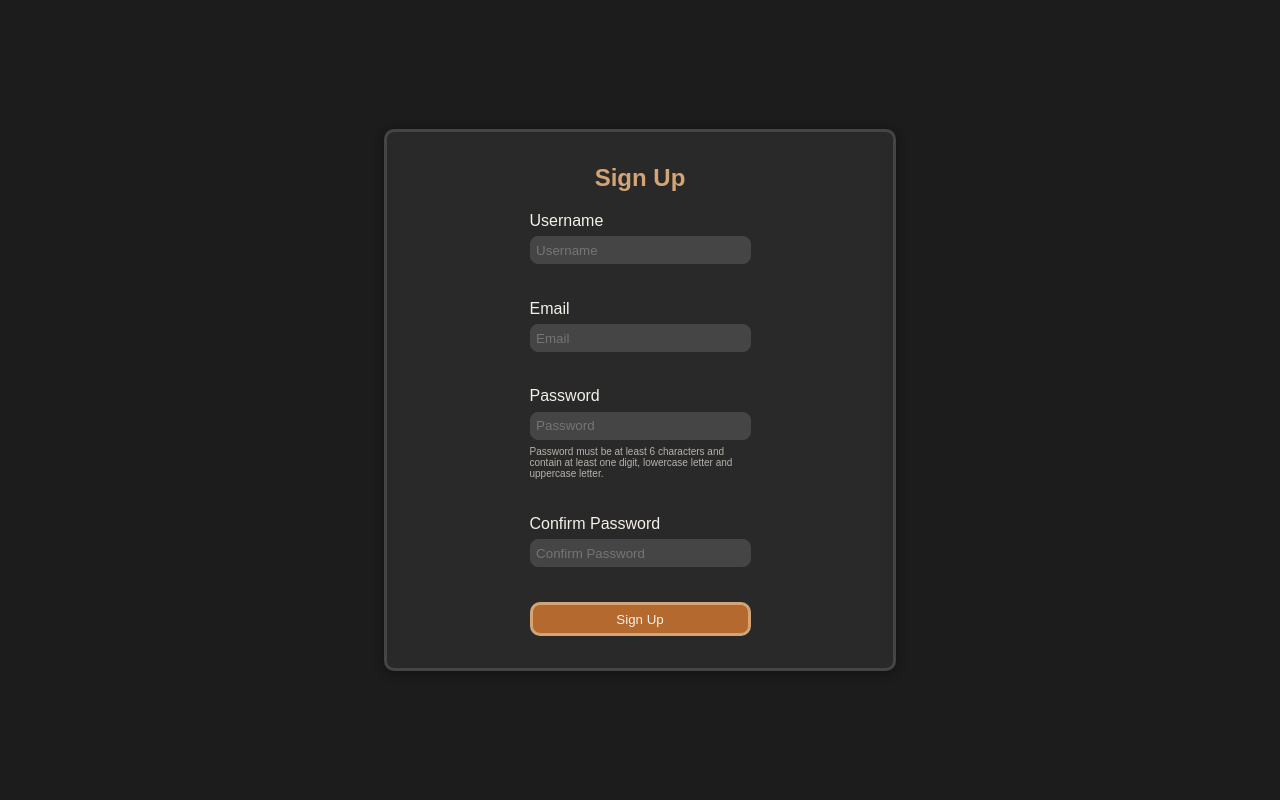
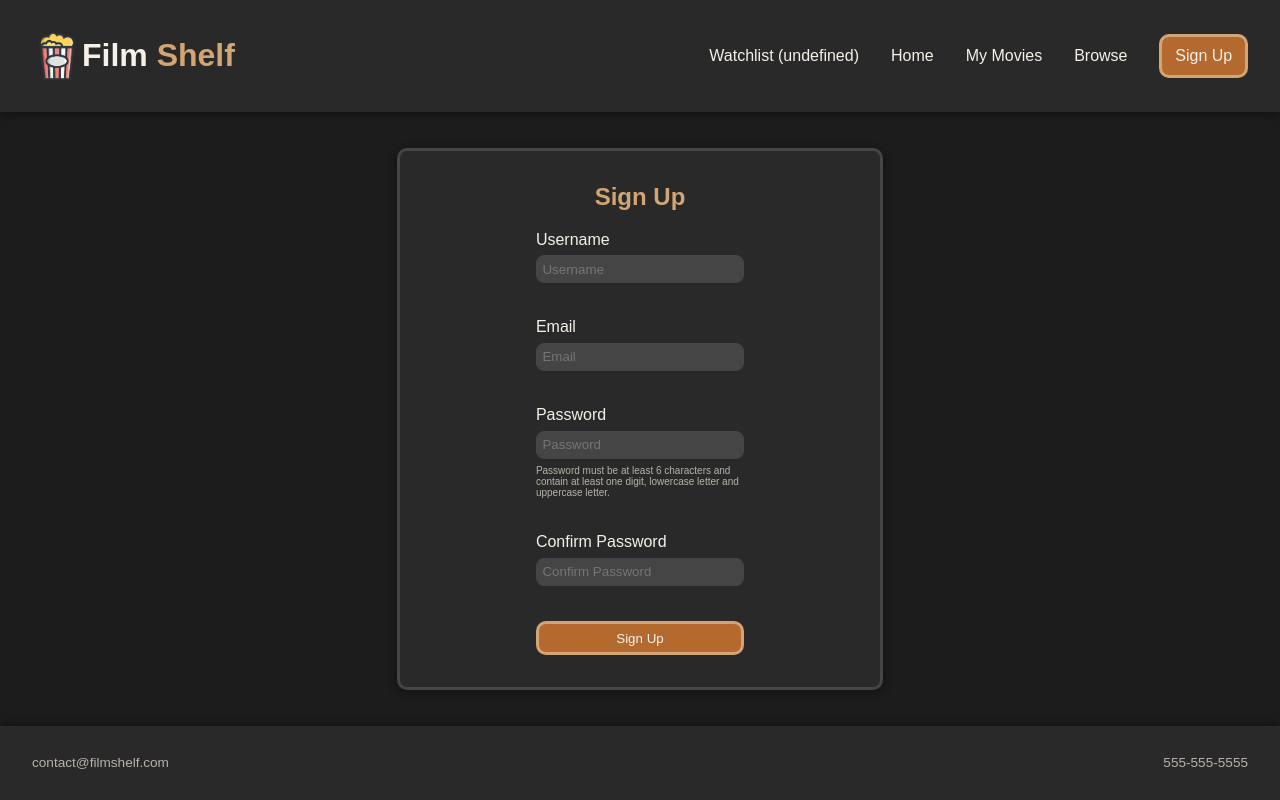
Before and after one commit to hmeekins/film-shelf, a React (Vite) app in the folder client/: page /signup in a window 1280 px wide. Built offline with nearby package versions, Linux system fonts and the light colour scheme; no server answers.

Commit message:
Added layout component to simplify header and footer reuse, adjusted existing pages accordingly

```diff
--- a/client/src/App.jsx
+++ b/client/src/App.jsx
@@ -1,16 +1,20 @@
-//Hayes Meekins
+// Hayes Meekins
 import { BrowserRouter, Routes, Route } from "react-router-dom";
+
+import Layout from "./components/Layout/Layout";
 import Home from "./pages/Home/Home";
-import SignUp from "./pages/SignUp/SignUp"
-import MyMovies from "./pages/MyMovies/MyMovies"
+import MyMovies from "./pages/MyMovies/MyMovies";
+import SignUp from "./pages/SignUp/SignUp";
 
 function App() {
     return (
         <BrowserRouter>
             <Routes>
-                <Route path="/" element={<Home />} />
-                <Route path="/signup" element={<SignUp />} />
-                <Route path="/movies" element={<MyMovies />} />
+                <Route element={<Layout />}>
+                    <Route path="/" element={<Home />} />
+                    <Route path="/movies" element={<MyMovies />} />
+                    <Route path="/signup" element={<SignUp />} />
+                </Route>
             </Routes>
         </BrowserRouter>
     );
--- /dev/null
+++ b/client/src/components/Layout/Layout.jsx
@@ -0,0 +1,20 @@
+import { Outlet } from "react-router-dom";
+import Header from "../Header/Header";
+import Footer from "../Footer/Footer";
+import styles from "./Layout.module.css";
+
+function Layout() {
+    return (
+        <div className={styles.layout}>
+            <Header />
+
+            <main className={styles.content}>
+                <Outlet />
+            </main>
+
+            <Footer />
+        </div>
+    );
+}
+
+export default Layout;
--- /dev/null
+++ b/client/src/components/Layout/Layout.module.css
@@ -0,0 +1,14 @@
+/* Hayes Meekins */
+
+.layout {
+    display: flex;
+    flex-direction: column;
+    min-height: 100vh;
+}
+
+.content {
+    flex: 1;
+    display: flex;
+    flex-direction: column;
+    width: 100%;
+}
--- a/client/src/components/Shelf/Shelf.jsx
+++ b/client/src/components/Shelf/Shelf.jsx
@@ -6,8 +6,8 @@ import Movie from "../Movie/Movie";
 function Shelf({ movies = [], movieBehaviour }) {
     const shelves = [];
 
-    for (let i = 0; i < movies.length; i += 4) {
-        shelves.push(movies.slice(i, i + 4));
+    for (let i = 0; i < movies.length; i += 5) {
+        shelves.push(movies.slice(i, i + 5));
     }
 
     return (
--- a/client/src/components/Shelf/Shelf.module.css
+++ b/client/src/components/Shelf/Shelf.module.css
@@ -4,6 +4,8 @@
     width: 100%;
     max-width: 1100px;
     position: relative;
+    height: fit-content;
+    flex-shrink: 0;
 }
 
 .movies {
@@ -31,6 +33,6 @@
     display: flex;
     flex-direction: column;
     align-items: center;
-    gap: 3rem;
+    gap: 0;
     width: 100%;
 }
--- a/client/src/pages/Home/Home.jsx
+++ b/client/src/pages/Home/Home.jsx
@@ -1,35 +1,31 @@
-//Hayes Meekins
-import { useState } from  "react";
+// Hayes Meekins
+
+import { useState } from "react";
 import styles from "./Home.module.css";
-import Header from "../../components/Header/Header";
 import About from "../../components/About/About";
 import Shelf from "../../components/Shelf/Shelf";
-import Footer from "../../components/Footer/Footer";
-function Home()
-{
+
+function Home() {
     const [watchlistCount, setWatchlistCount] = useState(0);
 
     const addWatchListCount = () => {
         setWatchlistCount(count => count + 1);
-    }
-
+    };
 
     return (
         <div className={styles.home}>
-            <div className={styles.header}>
-                <Header count={watchlistCount}/>
-            </div>
             <div className={styles.content}>
                 <About />
             </div>
+
             <div className={styles.content}>
-                <Shelf movieBehaviour={addWatchListCount} />
-            </div>
-            <div className={styles.footer}>
-                <Footer />
+                <Shelf
+                    movies={[]}
+                    movieBehaviour={addWatchListCount}
+                />
             </div>
         </div>
-    )
+    );
 }
 
 export default Home;
--- a/client/src/pages/Home/Home.module.css
+++ b/client/src/pages/Home/Home.module.css
@@ -1,42 +1,30 @@
-/*Hayes Meekins*/
+/* Hayes Meekins */
+
 .home {
     display: grid;
     grid-template-columns: 3fr 5fr;
-    grid-template-rows: auto 1fr;
-    min-height: 100vh;
+    align-items: center;
+    width: 100%;
+    flex: 1;
 }
 
 .home > * {
     min-width: 0;
 }
 
-.header {
-    grid-column: span 2;
-}
-
-.footer {
-    grid-column: span 2;
-}
-
 .content {
     display: flex;
     align-items: center;
-    margin: 8rem 0;
-    padding: 0 2rem;
+    justify-content: center;
+    padding: 2rem;
 }
 
 @media (max-width: 700px) {
     .home {
         grid-template-columns: 1fr;
-        grid-template-rows: auto;
-    }
-
-    .header,
-    .footer {
-        grid-column: 1;
     }
 
     .content {
-        margin: 1rem 0;
+        padding: 1rem;
     }
 }
--- a/client/src/pages/MyMovies/MyMovies.jsx
+++ b/client/src/pages/MyMovies/MyMovies.jsx
@@ -4,6 +4,7 @@ import { useEffect, useState } from "react";
 import { API_URL } from "../../config";
 import { useNavigate } from "react-router-dom";
 import Shelf from "../../components/Shelf/Shelf";
+import styles from "./MyMovies.module.css";
 
 function MyMovies() {
     const [movies, setMovies] = useState([]);
@@ -49,9 +50,12 @@ function MyMovies() {
     }
 
     return (
-        <main>
-            <Shelf movies={movies} movieBehaviour={handleMovieClick} />
-        </main>
+        <div className={styles.myMovies}>
+            <Shelf
+                movies={movies}
+                movieBehaviour={handleMovieClick}
+            />
+        </div>
     );
 }
 
--- /dev/null
+++ b/client/src/pages/MyMovies/MyMovies.module.css
@@ -0,0 +1,17 @@
+/* Hayes Meekins */
+
+.myMovies {
+    display: flex;
+    flex-direction: column;
+    align-items: center;
+    justify-content: center;
+
+    flex: 1;
+    width: 100%;
+    padding: 2rem;
+    box-sizing: border-box;
+}
+
+.myMovies > * {
+    flex-shrink: 0;
+}
--- a/client/src/pages/SignUp/SignUp.jsx
+++ b/client/src/pages/SignUp/SignUp.jsx
@@ -4,10 +4,10 @@ import SignUpForm from "../../components/SignUpForm/SignUpForm"
 
 function SignUp() {
     return (
-        <main className={styles.form}>
+        <div className={styles.form}>
             <SignUpForm />
-        </main>
-    )
+        </div>
+    );
 }
 
 export default SignUp
--- a/client/src/pages/SignUp/SignUp.module.css
+++ b/client/src/pages/SignUp/SignUp.module.css
@@ -1,7 +1,10 @@
-/*Hayes Meekins*/
+/* Hayes Meekins */
+
 .form {
-    height: 100vh;
+    flex: 1;
     display: flex;
     align-items: center;
     justify-content: center;
+    padding: 2rem;
+    box-sizing: border-box;
 }
```
